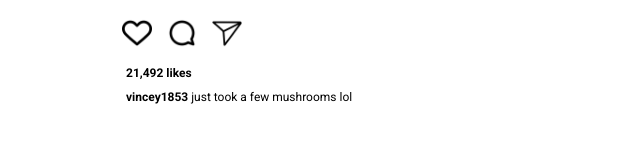
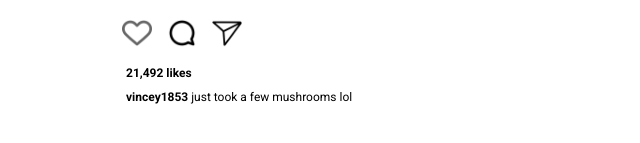
Before and after one commit to nasrelasri/Oldagram, a website built with Vite: page index.html in a window 1280 px wide. In both pictures the pointer is over the button 456 px from the left and 585 px from the top of the page. Shown: the part 555-698 px from the top of the page, 319-959 px from the left. Built offline with nearby package versions, Linux system fonts and the light colour scheme.

Commit message:
hover effects added to the buttons
when hovered over, the opacity of the buttons is turned down

```diff
--- a/index.css
+++ b/index.css
@@ -77,6 +77,10 @@ button img {
     margin: 20px 0px 15px 0px;
 }
 
+button:hover {
+opacity: 0.6;
+}
+
 p span {
     font-weight: bold;
 }
```
